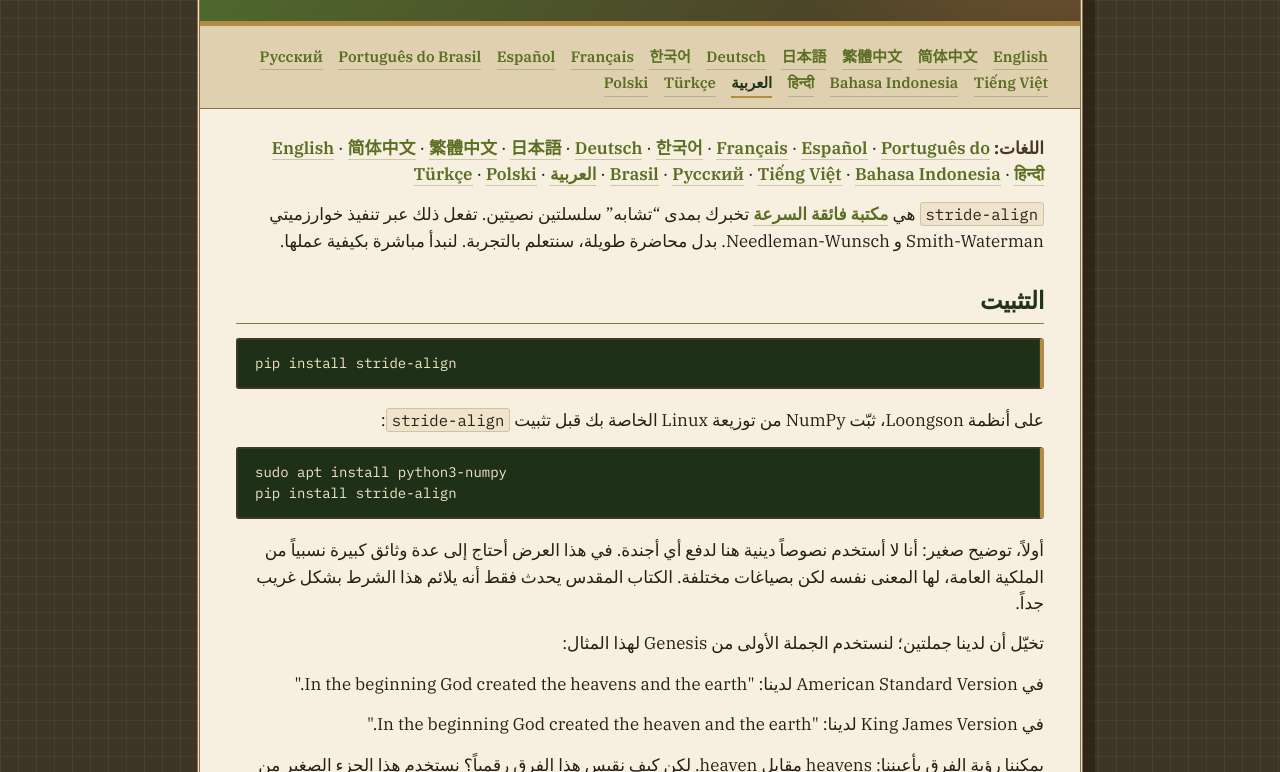
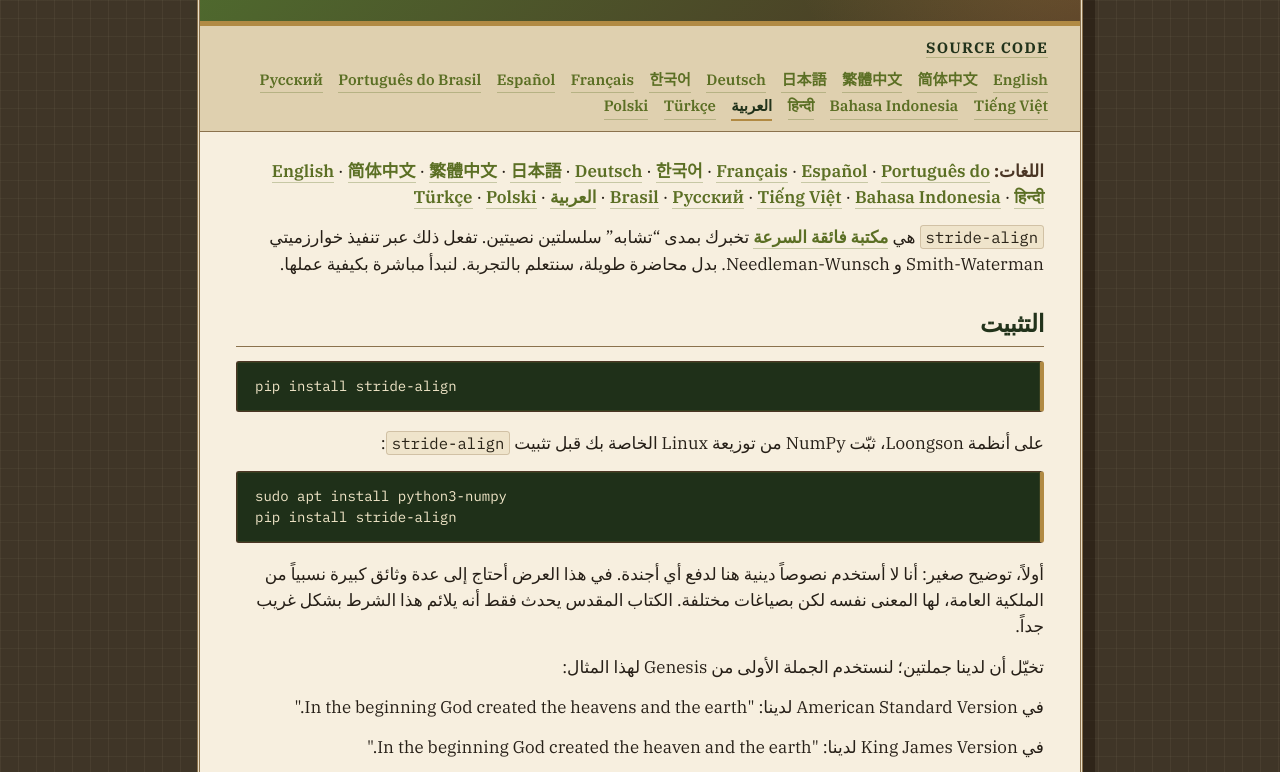
Before and after one commit to adamdeprince/stride-align, a plain HTML site: page html/index.ar.html in a window 1280 px wide. Shown: the part 150-922 px from the top of the page. Drawn offline with Linux system fonts and the light colour scheme.

Commit message:
Add 'Source Code' link to nav on every translation page
Every index*.html and BENCHMARK.html gets a uppercase 'Source Code' link
in the nav pointing at https://github.com/adamdeprince/stride-align.
Styled like the .home class; RTL pages get the margin flip.

```diff
--- a/html/index.ar.html
+++ b/html/index.ar.html
@@ -22,6 +22,7 @@
 <p class="tagline">Smith-Waterman &amp; Needleman-Wunsch · العربية</p>
 </header>
 <nav class="nav">
+<a class="github" href="https://github.com/adamdeprince/stride-align" rel="noopener">Source Code</a>
 <div class="lang-switch" aria-label="Translations">
   <a hreflang="en" href="index.html">English</a>
   <a hreflang="zh-CN" href="index.zh-CN.html">简体中文</a>
--- a/html/style.css
+++ b/html/style.css
@@ -98,12 +98,19 @@ a:hover {
   font-size: 15px;
 }
 
-.nav .home {
+.nav .home,
+.nav .github {
   margin-right: 22px;
   color: var(--green-dark);
   text-transform: uppercase;
   letter-spacing: .08em;
   font-weight: 700;
+}
+
+[dir="rtl"] .nav .home,
+[dir="rtl"] .nav .github {
+  margin-right: 0;
+  margin-left: 22px;
 }
 
 .lang-switch {
```
Also changed, not shown: html/BENCHMARK.html (+2 -1 lines), html/index.de.html (+1 -0 lines), html/index.es.html (+1 -0 lines), html/index.fr.html (+1 -0 lines), html/index.hi.html (+1 -0 lines), html/index.html (+1 -0 lines), html/index.id.html (+1 -0 lines), html/index.ja.html (+1 -0 lines), html/index.ko.html (+1 -0 lines), html/index.pl.html (+1 -0 lines), html/index.pt-BR.html (+1 -0 lines), html/index.ru.html (+1 -0 lines), html/index.tr.html (+1 -0 lines), html/index.vi.html (+1 -0 lines), 2 more files, 1 other file.
